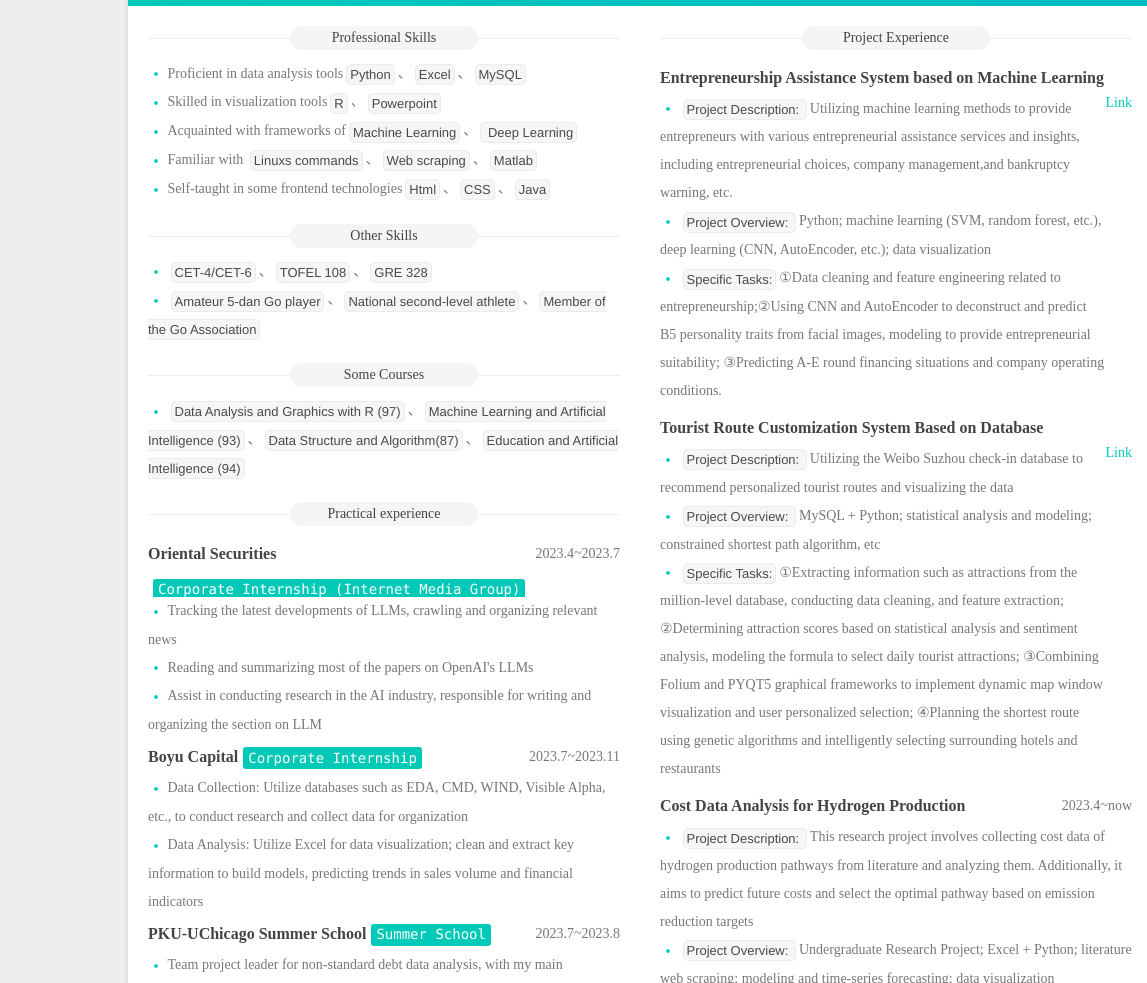
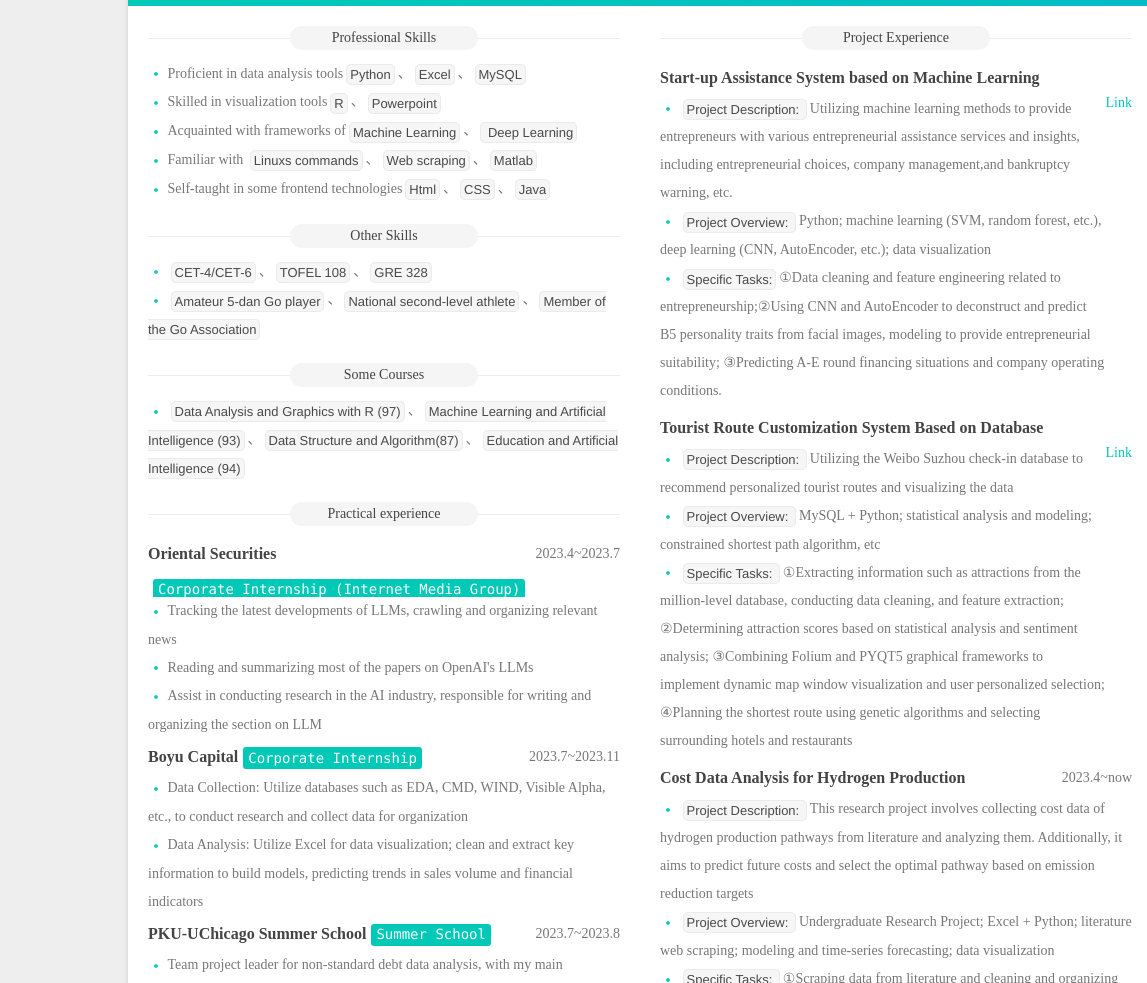
Before and after one commit to laokaoya/resume-eng, a plain HTML site: page index.html in a window 1280 px wide. Shown: the part 289-1272 px from the top of the page, 0-1147 px from the left. Drawn offline with Linux system fonts and the light colour scheme.

Commit message:
Update index.html

```diff
--- a/index.html
+++ b/index.html
@@ -440,7 +440,7 @@
             <div class="works-item">
               <header class="item-hd clearfix">
                 <h3 class="item-name">
-                  Entrepreneurship Assistance System based on Machine Learning</h3>
+                  Start-up Assistance System based on Machine Learning</h3>
               </header>
               <div class="item item-qr clearfix">
                 <div class="item-qr-code">
@@ -493,10 +493,10 @@
                   </p>
                   <p class="section-content">
                     <i class="iconfont icon-dot"></i>
-                    <strong>Specific Tasks:</strong>①Extracting information such as attractions from the million-level database, conducting data cleaning, and feature extraction;
-                    ②Determining attraction scores based on statistical analysis and sentiment analysis, modeling the formula to select daily tourist attractions;
+                    <strong>Specific Tasks: </strong>①Extracting information such as attractions from the million-level database, conducting data cleaning, and feature extraction;
+                    ②Determining attraction scores based on statistical analysis and sentiment analysis;
                     ③Combining Folium and PYQT5 graphical frameworks to implement dynamic map window visualization and user personalized selection;
-                    ④Planning the shortest route using genetic algorithms and intelligently selecting surrounding hotels and restaurants
+                    ④Planning the shortest route using genetic algorithms and selecting surrounding hotels and restaurants
                   </p>
                 </div>
               </div>
```
